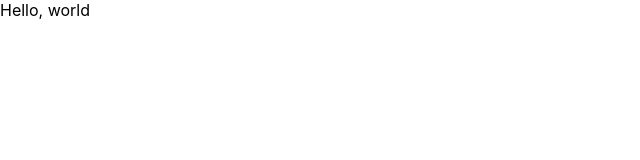
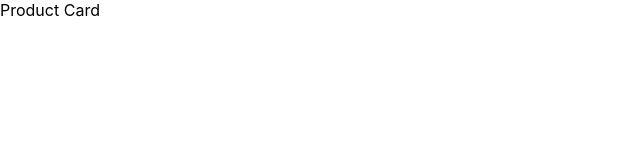
Before and after one commit to 1ASPER/-HW-7---React-Card-View-Project, a React (Create React App) app in the folder app/: page / in a window 1280 px wide. Shown: the top 160 px of the page, without its empty margins (0-640 px from the left). Built offline with nearby package versions, Linux system fonts and the light colour scheme.

Commit message:
Added component

```diff
--- a/app/src/App.js
+++ b/app/src/App.js
@@ -1,6 +1,10 @@
+import { ProductCard } from "./components/ProductCard";
+
 function App() {
   return (
-    <div>Hello, world</div>
+    <div>
+      <ProductCard />
+    </div>
   );
 }
 
--- /dev/null
+++ b/app/src/components/ProductCard/index.jsx
@@ -0,0 +1,7 @@
+export function ProductCard () {
+    return (
+        <div>
+            Product Card
+        </div>
+    );
+}
```
